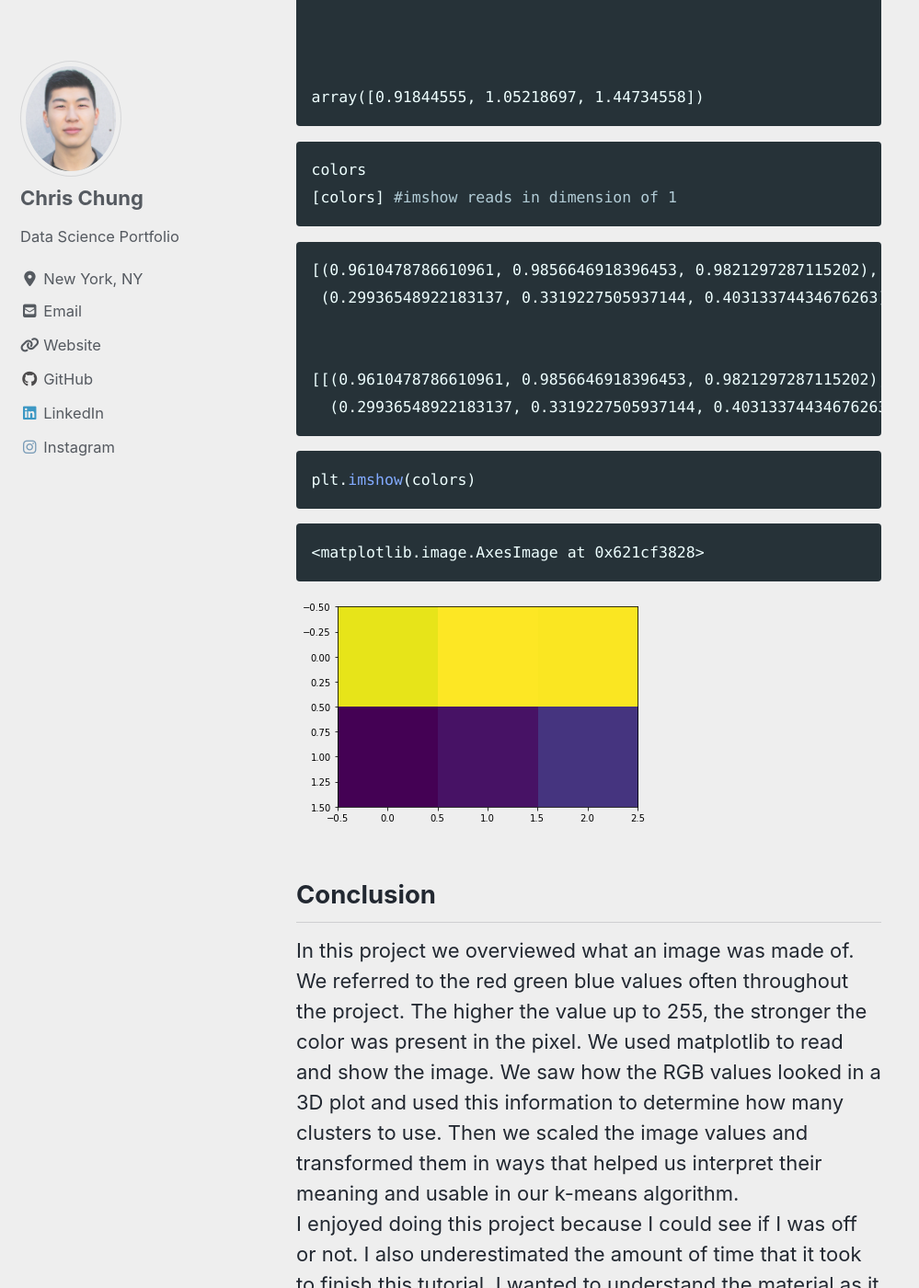
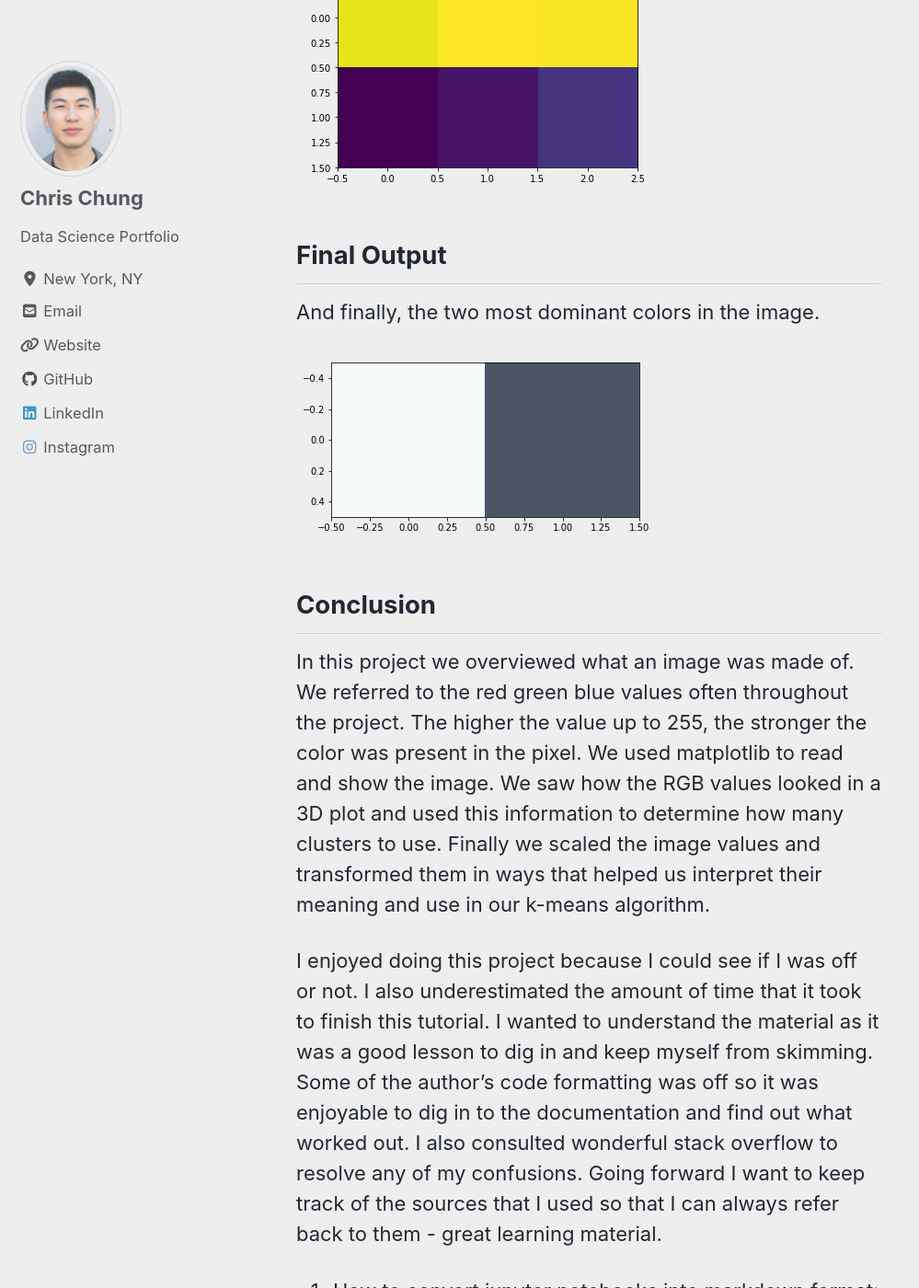
Before and after one commit to chrispfchung/chrispfchung.github.io, a Jekyll site: the page built from _posts/2019-08-09-color-clustering.md, in a window 1280 px wide and 1400 px high, scrolled down 13860 px. Shown: the whole window at 92% size, without its empty margins (0-999 px from the left). Built offline with Jekyll 4.4.1, drawn with Linux system fonts in a browser that asks for light colours; cached includes are drawn as plain includes; nearby versions of some CDN libraries; some of the changed text lies outside the part shown.

Commit message:
many more edit, getting the hang of this

````diff
--- a/_posts/2019-08-09-color-clustering.md
+++ b/_posts/2019-08-09-color-clustering.md
@@ -13,10 +13,9 @@ mathjax: "true"
 Used k-means clustering to visualize dominant colors of an image whereas businesses can also group their unstructured data into insightful categories like in customer segmentation.
 <br/>
 
-#### Project Replicated From:
- "https://www.dataquest.io/blog/tutorial-colors-image-clustering-python/"<p/>
+**Project Replicated From**:
+ "https://www.dataquest.io/blog/tutorial-colors-image-clustering-python/"
 
-### Table of Contents
 
 + [TL;DR][#tl;dr]
 + [Introduction](#introduction)
@@ -34,21 +33,18 @@ Used k-means clustering to visualize dominant colors of an image whereas busines
 + [Conclusion][#conclusion]
 <br/>
 
-#### TL;DR <a name="tl;dr"></a>
+## TL;DR <a name="tl;dr"></a>
 Used k-means clustering to visualize dominant colors of an image whereas businesses can also group their unstructured data into insightful categories like in customer segmentation.
 
-#### Introduction <a name="introduction"></a>
+## Introduction <a name="introduction"></a>
 Has a teacher ever handed your class a bag of candy to count out the number of each color? How would you have done this? K-means clustering is a machine learning technique that groups large amounts of data together based on their similarities. For this particular project, "Using K-means Clustering to Visualize Dominant Colors in an Image", I will identify and visualize the dominant colors of a web image.
 
-#### Basic of Images <a name="basic of images"></a>
+## Basic of Images <a name="basic of images"></a>
 ```python
 # Neat trick to print out everything at once, as seen in the next cell
 from IPython.core.interactiveshell import InteractiveShell
 InteractiveShell.ast_node_interactivity = "all"
-```
 
-
-```python
 import matplotlib
 matplotlib.__version__
 #pillow to view imagess
@@ -206,7 +201,7 @@ plt.show()
 
 ![alt]({{ site.url }}{{ site.baseurl }}/images/k-means-color-cluster/k-means%20cluster_16_4.png)
 
-## K-means Clustering with SciPy [<a name="k-means of clustering with scipy"></a>]
+### K-means Clustering with SciPy
 
 Let's look at our data easier by visualizing with a pandas dataframe.
 
@@ -280,7 +275,7 @@ df.sample(5)
 
 
 
-## 3 Steps to Clustering: <a name="3 Steps to Clustering"></a>
+## 3 Steps to Clustering
 <br>
 <b>
 1. Standarize data<b>
@@ -289,7 +284,7 @@ df.sample(5)
 <br>
 3. Generate cluster labels for each data point (in our case we will only be identifying dominant colors)
 
-### 1. Standardize Data <a name="standardize data"></a>
+#### 1. Standardize Data <a name="standardize data"></a>
 You want the scale of the data even. 255,255,255 for one pixel will affect our model more than a 60,60,60 pixel. Putting the pixels on an equal scale ensures accurate results. We will use the **whiten( )** method. Mathematically we divide each data point by its standard deviation.
 
 
@@ -303,23 +298,9 @@ np.std(b) # divide each color value by its respective standard deviation to get
 255 / np.std(g)
 255 / np.std(b) # scaled values match whiten() outputs below
 ```
-
-
-
-
     83.11570119050913
 
-
-
-
-
-
     80.44125788486512
-
-
-
-
-
 
     71.02506887282827
 
@@ -330,22 +311,9 @@ np.std(b) # divide each color value by its respective standard deviation to get
 
     3.0680123772945818
 
-
-
-
-
-
     3.1700150731727654
 
-
-
-
-
-
     3.5902816293861304
-
-
-
 
 ```python
 # imported different classes than the guide as his were not working
@@ -422,7 +390,7 @@ df.sample(3) #to see a variety of values
 
 
 
-### 2. Create Cluster Centers <a name="create cluster centers"></a>
+#### 2. Create Cluster Centers
 
 
 
@@ -463,7 +431,7 @@ print(cluster_centers) # our cluster centers
      [0.91844555 1.05218697 1.44734558]]
 
 
-### 3. Display Dominant Colors / Essentially Our Cluster Labels <a name="display dominant colors"></a>
+#### 3. Display Dominant Colors
 
 We will need to take our centroid_center values and multiply them by their standard deviation to essentially reverse standardize them so that they mean something to us.
 
@@ -484,7 +452,7 @@
 
 
 
-After getting our color values, we need to render it in a format where we can display the image using imshow( ).
+After getting our color values, we need to render it in a format where we can display the image using imshow( ).<br/>
 The output will be divided by 255 so that the imshow( ) method can read the values. If you plot the values then you will get 6 different colors. By putting the colors list into its own list, the centroid_centers are separated finally outputting two colors. I have displayed both colors and \[colors] below.
 
 
@@ -540,15 +508,21 @@ plt.imshow(colors)
 
 ![alt]({{ site.url }}{{ site.baseurl }}/images/k-means-color-cluster/k-means%20cluster_35_1.png)
 
-## Conclusion <a name="conclusion"></a>
-In this project we overviewed what an image was made of. We referred to the red green blue values often throughout the project. The higher the value up to 255, the stronger the color was present in the pixel. We used matplotlib to read and show the image. We saw how the RGB values looked in a 3D plot and used this information to determine how many clusters to use. Then we scaled the image values and transformed them in ways that helped us interpret their meaning and usable in our k-means algorithm.
-<br/>
-I enjoyed doing this project because I could see if I was off or not. I also underestimated the amount of time that it took to finish this tutorial. I wanted to understand the material as it was a good lesson to dig in and keep myself from skimming. Some of the author's code formatting was off so it was enjoyable to dig in to the documentation and find out what worked out. I also consulted wonderful stack overflow to resolve any of my confusions. Going forward I want to keep track of the sources that I used so that I can always refer back to them - great learning material.
-<br/><br/>
-1. How to convert jupyter notebooks into markdown format: https://ipython.org/ipython-doc/dev/notebook/nbconvert.html
-<br><br>
-In the future I want to try using a different image like a bag of gumballs with the actual counts of each color so that I can cross-reference my answers. I would also try a different image format. Finally, I would use the elbow method to determine the optimal number of clusters to use.
-<br/>
+## Final Output
+And finally, the two most dominant colors in the image.
+
+
+![alt]({{ site.url }}{{ site.baseurl }}/images/k-means-color-cluster/k-means%20cluster_5_6.png)
+
+## Conclusion
+In this project we overviewed what an image was made of. We referred to the red green blue values often throughout the project. The higher the value up to 255, the stronger the color was present in the pixel. We used matplotlib to read and show the image. We saw how the RGB values looked in a 3D plot and used this information to determine how many clusters to use. Finally we scaled the image values and transformed them in ways that helped us interpret their meaning and use in our k-means algorithm.<br/>
+
+I enjoyed doing this project because I could see if I was off or not. I also underestimated the amount of time that it took to finish this tutorial. I wanted to understand the material as it was a good lesson to dig in and keep myself from skimming. Some of the author's code formatting was off so it was enjoyable to dig in to the documentation and find out what worked out. I also consulted wonderful stack overflow to resolve any of my confusions. Going forward I want to keep track of the sources that I used so that I can always refer back to them - great learning material.<br/>
+
+1. How to convert jupyter notebooks into markdown format: https://ipython.org/ipython-doc/dev/notebook/nbconvert.html<br/>
+
+In the future I want to try using a different image like a bag of gumballs with the actual counts of each color so that I can cross-reference my answers. I would also try a different image format. Finally, I would use the elbow method to determine the optimal number of clusters to use.<br/>
+
 Chris Chung is a data scientist with a background in retail who focuses on solving problems in the video game industry. Specifically, Chris uses Python and Spark to solve problems and generate insights to improve player retention and scale data systems using Tableau, AWS and regression.
 
 {% include toc icon="cog" title="Table of Contents" %}
````
Also changed, not shown: other parts of _posts/2019-08-09-color-clustering.md (+3 -4 lines), images/k-means-color-cluster/k-means cluster_5_6.png (added).
